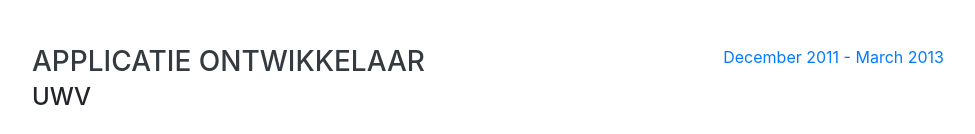
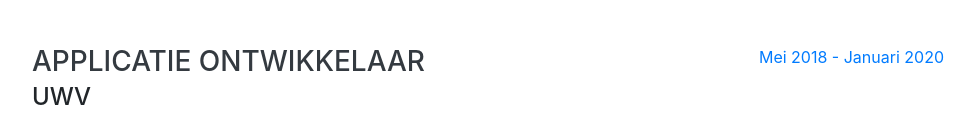
Before and after one commit to aneta-s/resumeOUD, a website with bundled scripts: page index.html in a window 1280 px wide. Shown: the part 1136-1270 px from the top of the page, without its empty margins (288-1263 px from the left). Built offline with nearby package versions, Linux system fonts and the light colour scheme; a web font is replaced by a local one.

Commit message:
Update index.html

```diff
--- a/index.html
+++ b/index.html
@@ -111,7 +111,7 @@
             <p>Het bouwen van interactieve data visualisaties in de vorm van gebruiksvriendelijke dashboards met maximale data-ink ratio. Ontwerpen en ontwikkelen van normalisatieprincipes en relationele databases. Maken van functioneel en technisch ontwerp van informatiesystemen in UML.</p>
           </div>
           <div class="resume-date text-md-right">
-            <span class="text-primary">December 2011 - March 2013</span>
+            <span class="text-primary">Mei 2018 - Januari 2020</span>
           </div>
         </div>
 
```
